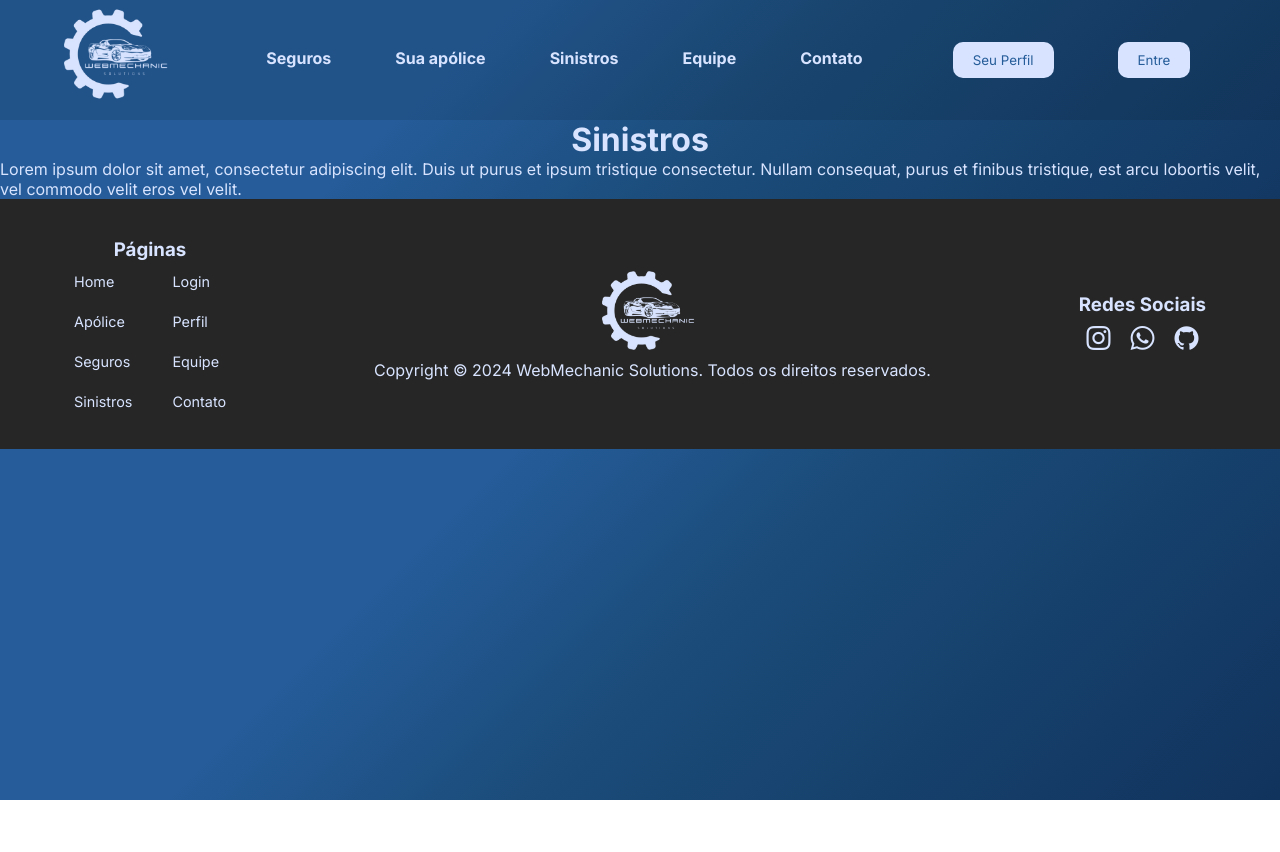
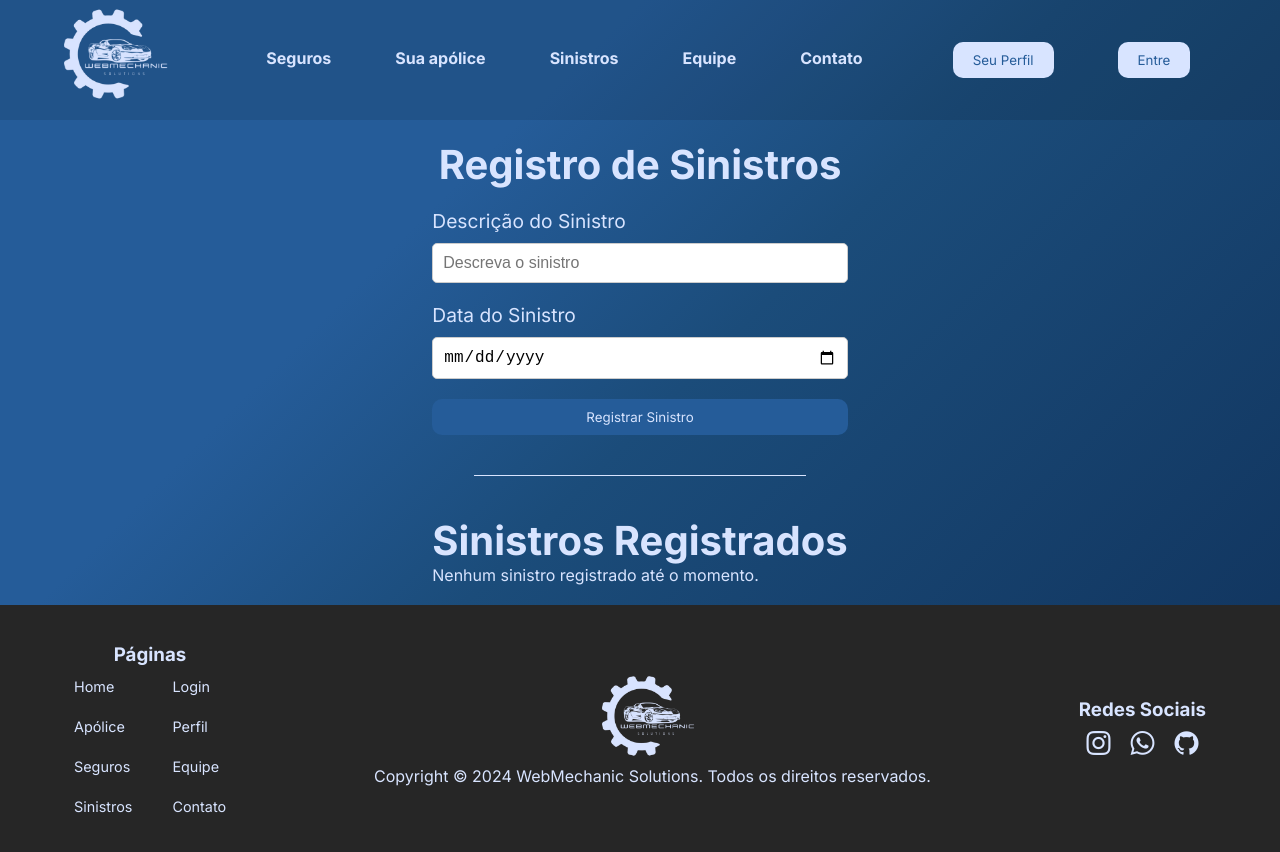
Before and after one commit to 1TDSPM-challenge/webmechanic, a React (Vite) app: page /sinistros in a window 1280 px wide. Shown: the top 852 px of the page. Before the commit the page ends 800 px from the top, so only its background shows below. Built offline with nearby package versions, Linux system fonts and the light colour scheme.

Commit message:
pagina de sinistros criada usando hooks do react

```diff
--- a/src/pages/Sinistros.tsx
+++ b/src/pages/Sinistros.tsx
@@ -1,12 +1,129 @@
-// import styled from "styled-components";
+import React, { useState } from 'react';
+import styled from 'styled-components';
+
+import { Button } from '../components/Button';
+import Linha from '../components/Linha';
+
+interface Sinistro {
+    id: number;
+    descricao: string;
+    data: string;
+}
+
+const Container = styled.div`
+    max-width: 800px;
+    margin: 0 auto;
+    padding: 20px;
+`;
+
+const Titulo = styled.h1`
+    font-size: 2.5rem;
+    color: #D8E4FF;
+    text-align: center;
+`;
+
+const Formulario = styled.form`
+    display: flex;
+    flex-direction: column;
+    margin: 20px 0;
+`;
+
+const Label = styled.label`
+    margin-bottom: 10px;
+    font-size: 1.2rem;
+`;
+
+const Input = styled.input`
+    padding: 10px;
+    font-size: 1rem;
+    border-radius: 5px;
+    border: 1px solid #ccc;
+    margin-bottom: 20px;
+`;
+
+const ListaSinistros = styled.ul`
+    list-style-type: none;
+    padding: 0;
+`;
+
+const SinistroItem = styled.li`
+    padding: 15px;
+    border: 1px solid #ddd;
+    margin-bottom: 10px;
+    border-radius: 8px;
+    background-color: #f9f9f9;
+    color: #255C99;
+`;
+
+const DataSinistro = styled.span`
+    display: block;
+    font-size: 0.9rem;
+    color: #999;
+    margin-top: 5px;
+`;
 
 const Sinistros = () => {
+    const [descricao, setDescricao] = useState('');
+    const [data, setData] = useState('');
+    const [sinistros, setSinistros] = useState<Sinistro[]>([]);
+
+    const registrarSinistro = (e: React.FormEvent<HTMLFormElement>) => {
+        e.preventDefault();
+
+        const novoSinistro: Sinistro = {
+            id: sinistros.length + 1,
+            descricao: descricao,
+            data: data
+        };
+
+        setSinistros([...sinistros, novoSinistro]);
+        setDescricao('');
+        setData('');
+    };
+
     return (
-        <>
-            <h1>Sinistros</h1>
-            <p>Lorem ipsum dolor sit amet, consectetur adipiscing elit. Duis ut purus et ipsum tristique consectetur. Nullam consequat, purus et finibus tristique, est arcu lobortis velit, vel commodo velit eros vel velit.</p>
-        </>
+        <Container>
+            <Titulo>Registro de Sinistros</Titulo>
+            <Formulario onSubmit={registrarSinistro}>
+                <Label htmlFor="descricao">Descrição do Sinistro</Label>
+                <Input
+                    id="descricao"
+                    type="text"
+                    value={descricao}
+                    onChange={(e) => setDescricao(e.target.value)}
+                    placeholder="Descreva o sinistro"
+                    required
+                />
+
+                <Label htmlFor="data">Data do Sinistro</Label>
+                <Input
+                    id="data"
+                    type="date"
+                    value={data}
+                    onChange={(e) => setData(e.target.value)}
+                    required
+                />
+
+                <Button tipo={1} type="submit">Registrar Sinistro</Button>
+            </Formulario>
+
+            <Linha />
+
+            <Titulo>Sinistros Registrados</Titulo>
+            <ListaSinistros>
+                {sinistros.length === 0 ? (
+                <p>Nenhum sinistro registrado até o momento.</p>
+                ) : (
+                sinistros.map((sinistro) => (
+                    <SinistroItem key={sinistro.id}>
+                    {sinistro.descricao}
+                    <DataSinistro>{sinistro.data}</DataSinistro>
+                    </SinistroItem>
+                ))
+                )}
+            </ListaSinistros>
+        </Container>
     );
-}
+};
 
 export default Sinistros;
```
